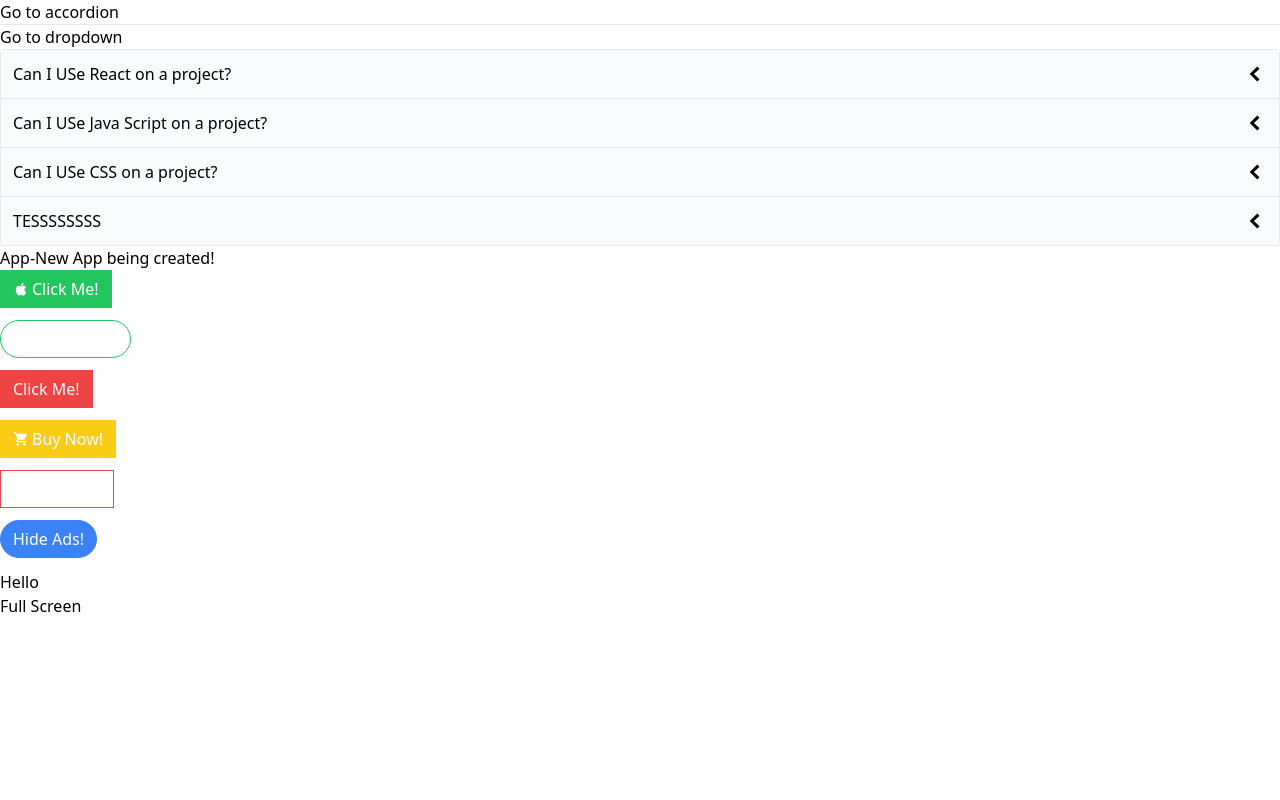
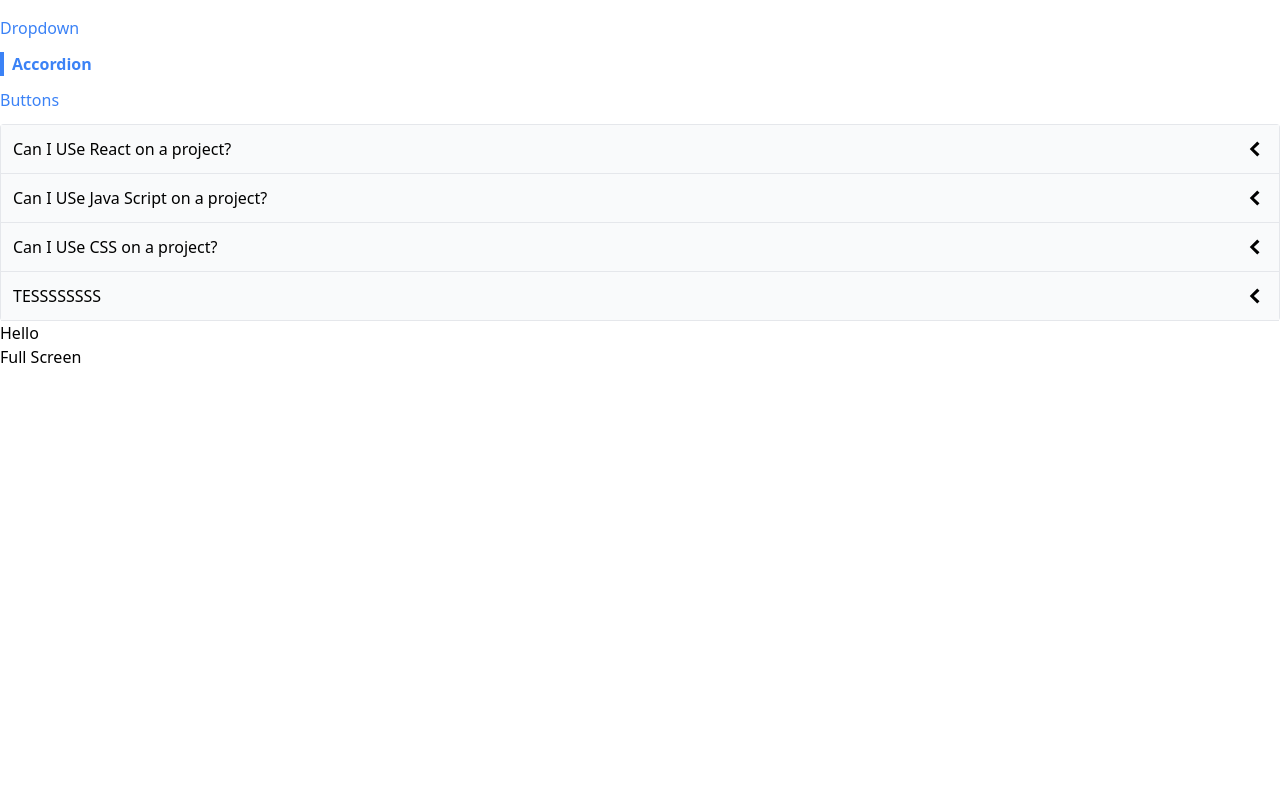
Before and after one commit to JohnQ1981/myComponentsAppReact, a React (Create React App) app in the folder mycomponents/: page /accordion in a window 1280 px wide. Shown: the top 800 px of the page. Built offline with nearby package versions, Linux system fonts and the light colour scheme.

Commit message:
almost there, way better

```diff
--- a/mycomponents/src/App.js
+++ b/mycomponents/src/App.js
@@ -1,21 +1,22 @@
-import Link from './components/Link';
+
 import Route from './components/Route';
 import AccordionPages from './pages/AccordionPages';
 import DropdownPage from './pages/DropdownPage';
+import Sidebar from './components/Sidebar';
+import ButtonPage from './pages/ButtonPage';
 
 function App() {
   return (
-    <div>
-      <Link to="/accordion">Go to accordion</Link>
-      <br/><hr/>
-      <Link to="/dropdown">Go to dropdown</Link>
-      <div>
+    <div className='container mx=auto grid-cols-6 gap-4 mt-4'>
+      <Sidebar />
+      <div className='col-span-5'>
         <Route path="/accordion">
           <AccordionPages />
         </Route>
-        <Route path="/dropdown">
+        <Route path="/">
           <DropdownPage />
         </Route>
+        <Route path="/buttons"><ButtonPage /></Route>
       </div>
     </div>
   );
--- a/mycomponents/src/components/Link.js
+++ b/mycomponents/src/components/Link.js
@@ -1,15 +1,22 @@
-import {useContext} from 'react';
-import NavigationContext from '../context/navigation';
+import classNames from 'classnames';
+import useNavigation from '../hooks/use-navigation';
 
-function Link ({to, children}){
-    const { navigate } =useContext(NavigationContext);
+function Link ({to, children, className,activeClassName}){
+    const { navigate, currentPath } = useNavigation();
+    const classes = classNames('text-blue-500',
+    className,
+    currentPath === to && activeClassName
+    );
 
     const handleClick=(event)=>{
+        if(event.metaKey || event.ctrlKey){
+            return ;
+        }
         event.preventDefault();
         navigate(to);
     };
 
-    return <a onClick={handleClick}>{children}</a>
+    return <a className={classes} href={to} onClick={handleClick}>{children}</a>
 
 }
 export default Link
--- a/mycomponents/src/components/Route.js
+++ b/mycomponents/src/components/Route.js
@@ -1,8 +1,7 @@
-import { useContext } from "react";
-import NavigationContext from "../context/navigation";
+import useNavigation from "../hooks/use-navigation";
 
 function Route({ path, children }) {
-  const { currentPath } = useContext(NavigationContext);
+  const { currentPath } = useNavigation();
   if (path === currentPath) {
     return children;
   }
--- /dev/null
+++ b/mycomponents/src/components/Sidebar.js
@@ -0,0 +1,25 @@
+import Link from "./Link";
+
+function Sidebar(){
+
+    const links =[
+        {label: 'Dropdown', path: '/'},
+        {label: 'Accordion', path: '/accordion'},
+        {label: 'Buttons', path: '/buttons'}
+
+    ];
+    const renderedLinks = links.map((link)=>{
+        return <Link
+        key={link.label}
+        to={link.path}
+        className='mb-3'
+        activeClassName ='font-bold border-l-4 border-blue-500 pl-2'
+        >
+            {link.label}</Link>
+    });
+    return (
+        <div className="sticky top-0 overflow-y-scroll flex flex-col items-start">{renderedLinks}</div>
+    )
+};
+
+export default Sidebar;
--- /dev/null
+++ b/mycomponents/src/hooks/use-navigation.js
@@ -0,0 +1,8 @@
+import { useContext } from "react";
+import NavigationContext from "../context/navigation";
+
+function useNavigation(){
+    return useContext(NavigationContext);
+}
+
+export default useNavigation;
--- a/mycomponents/src/pages/AccordionPages.js
+++ b/mycomponents/src/pages/AccordionPages.js
@@ -1,5 +1,4 @@
 import Accordion from "../components/Accordion";
-import ButtonPage from "./ButtonPage";
 import Pdf from './Pdf';
 import PdfViewer from "./PdfViewer";
 import PdfViewer1 from "./PdfViewer1";
@@ -35,7 +34,7 @@
     <div>
 
     <Accordion items ={items} />
-    <div><ButtonPage /></div>
+
     <div><Pdf /></div>
     <PdfViewer />
     <div><PdfViewer1 /></div>
```
